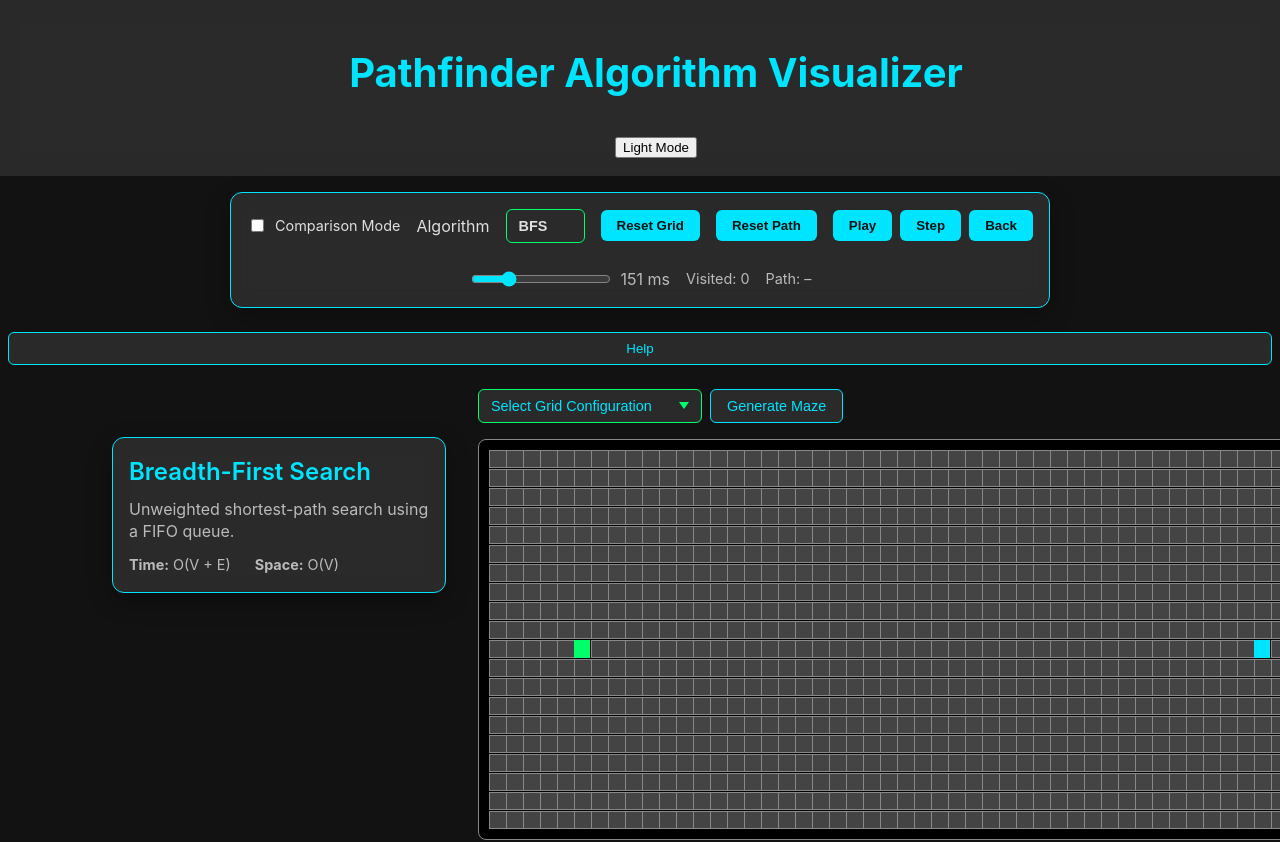
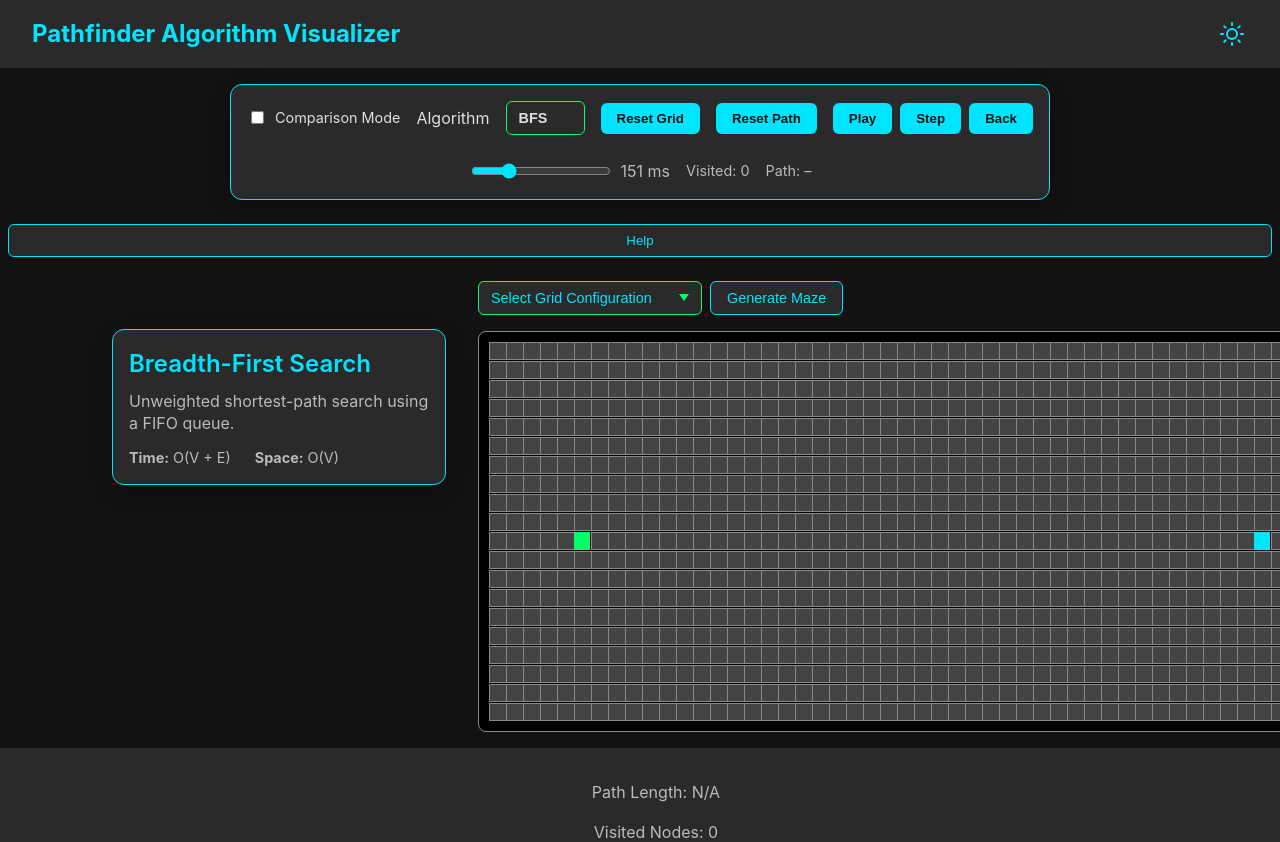
Before and after one commit to Jwmarsh16/pathfinding-algorithm, a React (Vite) app in the folder client/: page / in a window 1280 px wide. Shown: the top 842 px of the page. Built offline with nearby package versions, Linux system fonts and the light colour scheme.

Commit message:
Add Header.css for header layout and theme toggle
Create a dedicated CSS file to style the Header component. Define
flex layout, spacing, nav link appearance, and theme-toggle-button
styles, including smooth color transitions for dark/light modes.

```diff
--- /dev/null
+++ b/client/src/components/Header.css
@@ -0,0 +1,63 @@
+/* File: src/components/Header.css
+ *
+ * Styles for Header: layout, nav links, and theme toggle button
+ * with smooth transitions for theme changes.
+ */
+
+.header {
+  display: flex;
+  justify-content: space-between;
+  align-items: center;
+  padding: 1rem 2rem;
+  background-color: var(--surface-color);
+  color: var(--primary-color);
+  transition: background-color 0.3s ease, color 0.3s ease;
+}
+
+.header h1 {
+  font-size: 1.5rem;
+  margin: 0;
+}
+
+.header nav {
+  display: flex;
+  gap: 1rem;
+}
+
+.header nav a {
+  color: var(--text-color);
+  text-decoration: none;
+  font-weight: 500;
+  transition: color 0.3s ease;
+}
+
+.header nav a:hover,
+.header nav a:focus {
+  color: var(--primary-color);
+}
+
+.theme-toggle-button {
+  background: transparent;
+  border: none;
+  cursor: pointer;
+  color: var(--primary-color);
+  padding: 0.25rem;
+  display: flex;
+  align-items: center;
+  transition: color 0.3s ease;
+}
+
+.theme-toggle-button:hover,
+.theme-toggle-button:focus {
+  color: var(--accent-color);
+}
+
+.theme-toggle-button:focus {
+  outline: 2px solid var(--primary-color);
+  outline-offset: 2px;
+}
+
+.theme-toggle-button svg {
+  width: 1.5rem;
+  height: 1.5rem;
+}
--- a/client/src/components/Header.jsx
+++ b/client/src/components/Header.jsx
@@ -1,21 +1,23 @@
 /* File: src/components/Header.jsx
  *
- * Add light/dark theme toggle. Persist choice in localStorage
- * and apply 'theme-light' class on <body> for light mode.
+ * Replace the text-based theme toggle with sun/moon SVG icons that
+ * inherit `currentColor`. Icons update based on current theme and
+ * toggle light/dark mode on click.
  */
+import './Header.css'
 
 import React, { useState, useEffect } from 'react'
 
 function Header() {
   const [theme, setTheme] = useState('dark')
 
-  // Load saved theme on mount
+  // Load persisted theme or default to dark
   useEffect(() => {
     const saved = localStorage.getItem('theme') || 'dark'
     setTheme(saved)
   }, [])
 
-  // Apply theme class and persist
+  // Apply body class and persist whenever theme changes
   useEffect(() => {
     document.body.classList.toggle('theme-light', theme === 'light')
     localStorage.setItem('theme', theme)
@@ -28,16 +30,48 @@ function Header() {
   return (
     <header className="header">
       <h1>Pathfinder Algorithm Visualizer</h1>
-      <nav>
-        <a href="#about"></a>
-        <a href="#credits"></a>
-      </nav>
+
       <button
         type="button"
         onClick={toggleTheme}
-        aria-label="Toggle light/dark theme"
+        aria-label={theme === 'dark' ? 'Switch to light mode' : 'Switch to dark mode'}
+        className="theme-toggle-button"
       >
-        {theme === 'dark' ? 'Light Mode' : 'Dark Mode'}
+        {theme === 'dark' ? (
+          // Sun icon for light mode
+          <svg
+            xmlns="http://www.w3.org/2000/svg"
+            viewBox="0 0 24 24"
+            width="24"
+            height="24"
+            fill="none"
+            stroke="var(--primary-color)"
+            strokeWidth="2"
+            strokeLinecap="round"
+            strokeLinejoin="round"
+          >
+            <circle cx="12" cy="12" r="5" />
+            <line x1="12" y1="1" x2="12" y2="3" />
+            <line x1="12" y1="21" x2="12" y2="23" />
+            <line x1="4.22" y1="4.22" x2="5.64" y2="5.64" />
+            <line x1="18.36" y1="18.36" x2="19.78" y2="19.78" />
+            <line x1="1" y1="12" x2="3" y2="12" />
+            <line x1="21" y1="12" x2="23" y2="12" />
+            <line x1="4.22" y1="19.78" x2="5.64" y2="18.36" />
+            <line x1="18.36" y1="5.64" x2="19.78" y2="4.22" />
+          </svg>
+        ) : (
+          // Moon icon for dark mode
+          <svg
+            xmlns="http://www.w3.org/2000/svg"
+            viewBox="0 0 24 24"
+            width="24"
+            height="24"
+            fill="var(--primary-color)"
+          >
+            <path d="M21 12.79A9 9 0 0111.21 3 7 7 0 0012 21a9 9 0 009-8.21z" />
+          </svg>
+        )}
       </button>
     </header>
   )
--- a/client/src/styles/global.css
+++ b/client/src/styles/global.css
@@ -77,7 +77,7 @@ body, .app, header, footer {
   margin-top: 3rem;
 }
 
-/* ─── Header & Footer ───────────────────────────────────────────────────── */
+/* ─── Header & Footer ───────────────────────────────────────────────────── *//*
 header {
   width: 100%;
   text-align: center;
@@ -88,7 +88,7 @@ header {
   font-size: 1.25rem;
   font-weight: 600;
 }
-
+*/
 footer {
   margin-top: auto;
   padding: 1rem;
```
